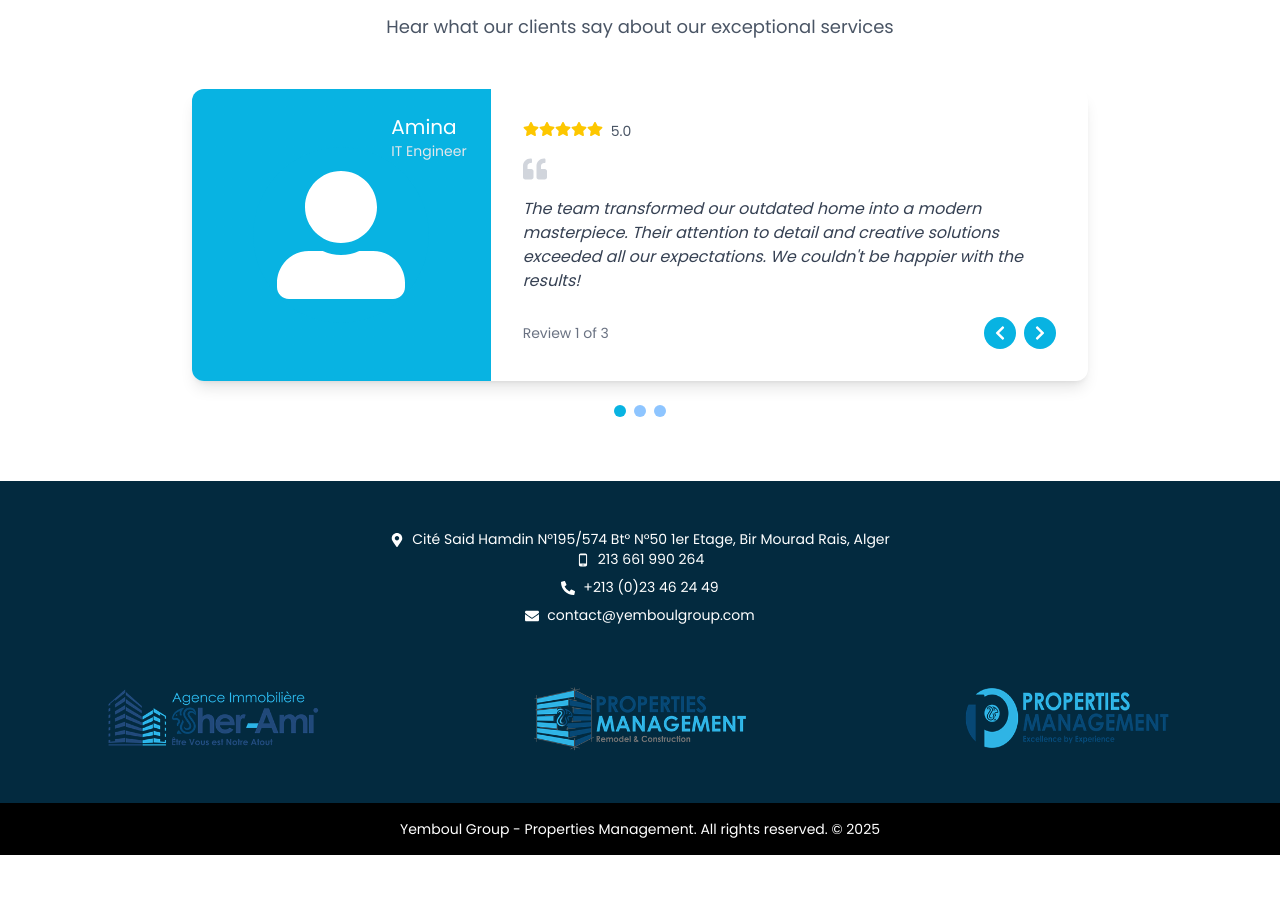
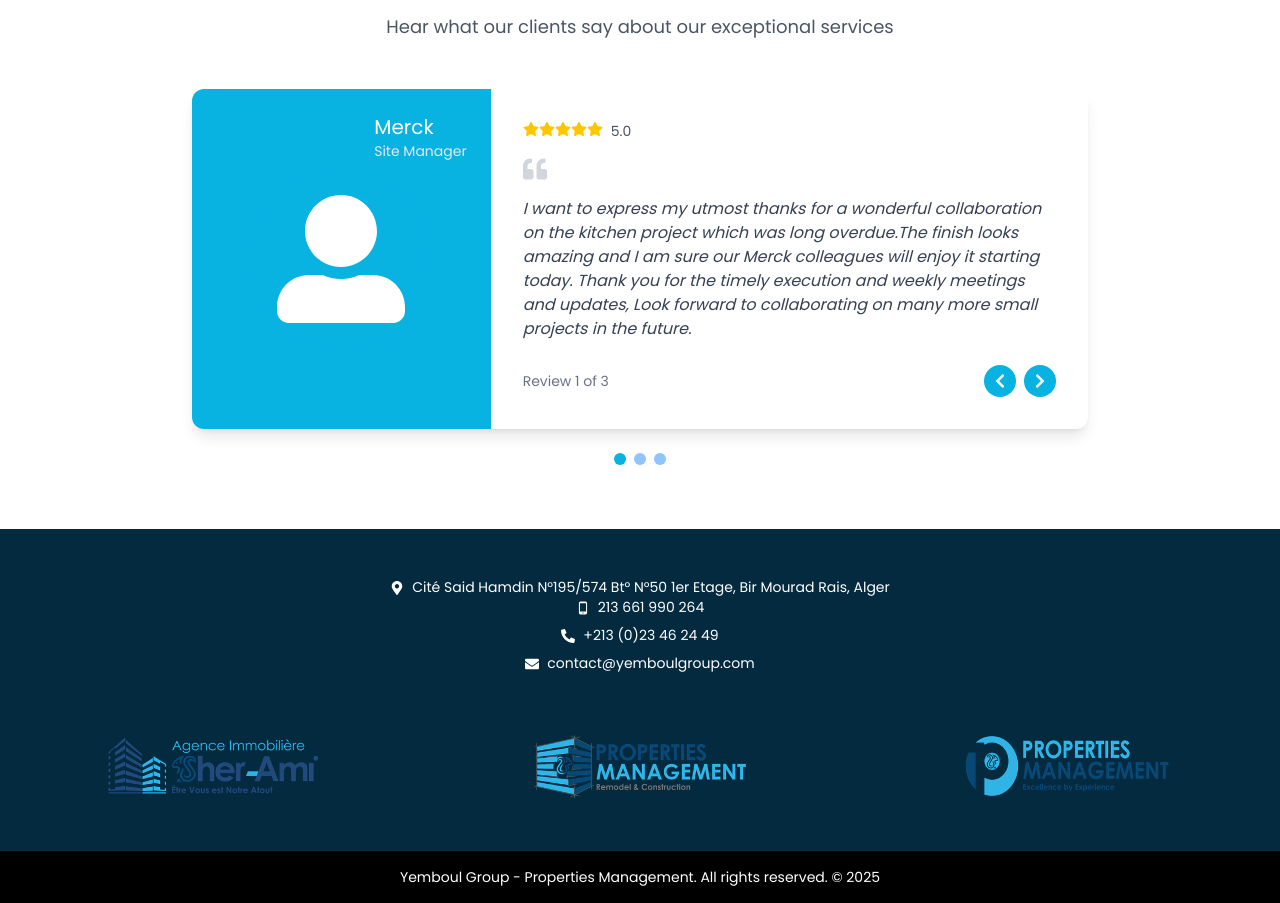
Before and after one commit to bsn-web/YemboulGroupWebsite, a Next.js app: page /design in a window 1280 px wide. Shown: the part 2276-3179 px from the top of the page. Before the commit the page ends 3131 px from the top, so only its background shows below. Built offline with nearby package versions, Linux system fonts and the light colour scheme; a web font is replaced by a local one.

Commit message:
Update CustomerReviews.js

```diff
--- a/src/components/design/CustomerReviews.js
+++ b/src/components/design/CustomerReviews.js
@@ -8,10 +8,10 @@ const CustomerReviews = () => {
   const reviews = [
     {
       id: 1,
-      name: "Amina",
-      role: "IT Engineer",
+      name: "Merck",
+      role: "Site Manager",
       rating: 5,
-      review: "The team transformed our outdated home into a modern masterpiece. Their attention to detail and creative solutions exceeded all our expectations. We couldn't be happier with the results!",
+      review: "I want to express my utmost thanks for a wonderful collaboration on the kitchen project which was long overdue.The finish looks amazing and I am sure our Merck colleagues will enjoy it starting today. Thank you for the timely execution and weekly meetings and updates, Look forward to collaborating on many more small projects in the future.",
     },
     {
       id: 2,
```
